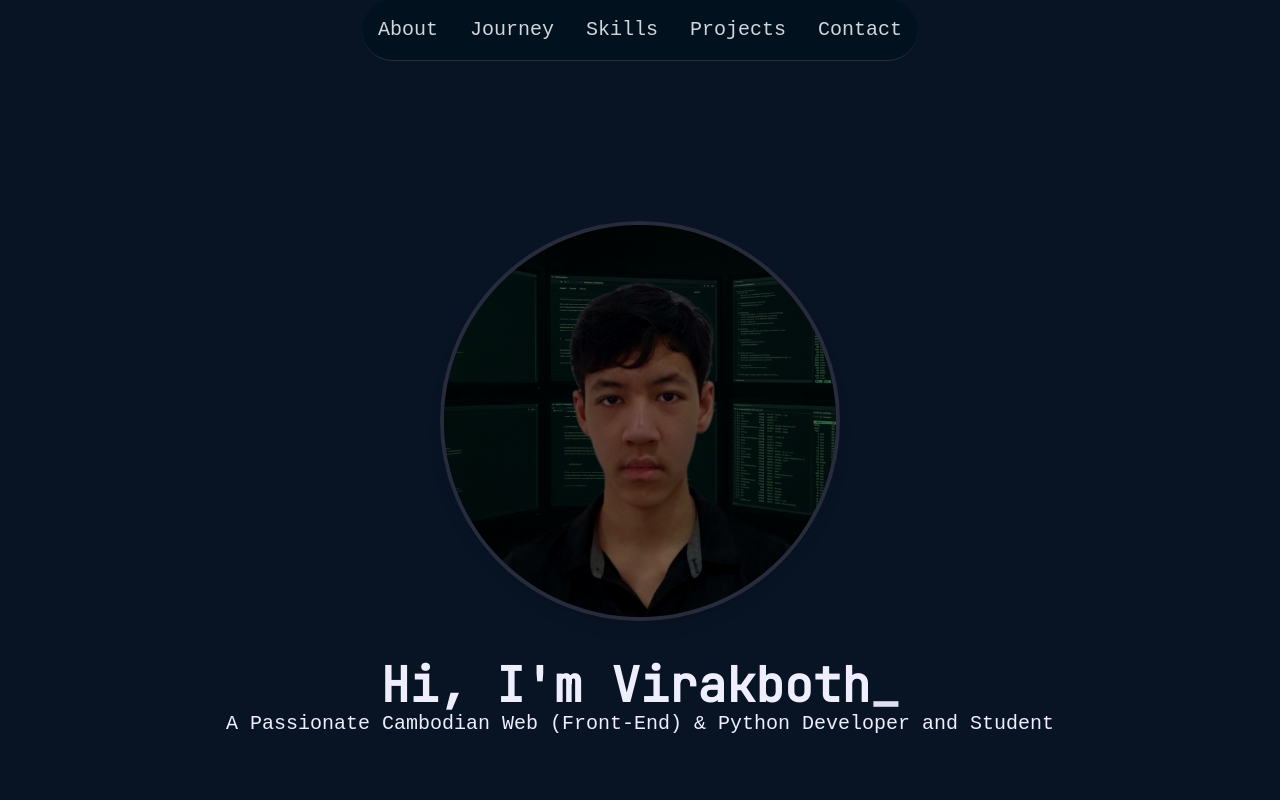
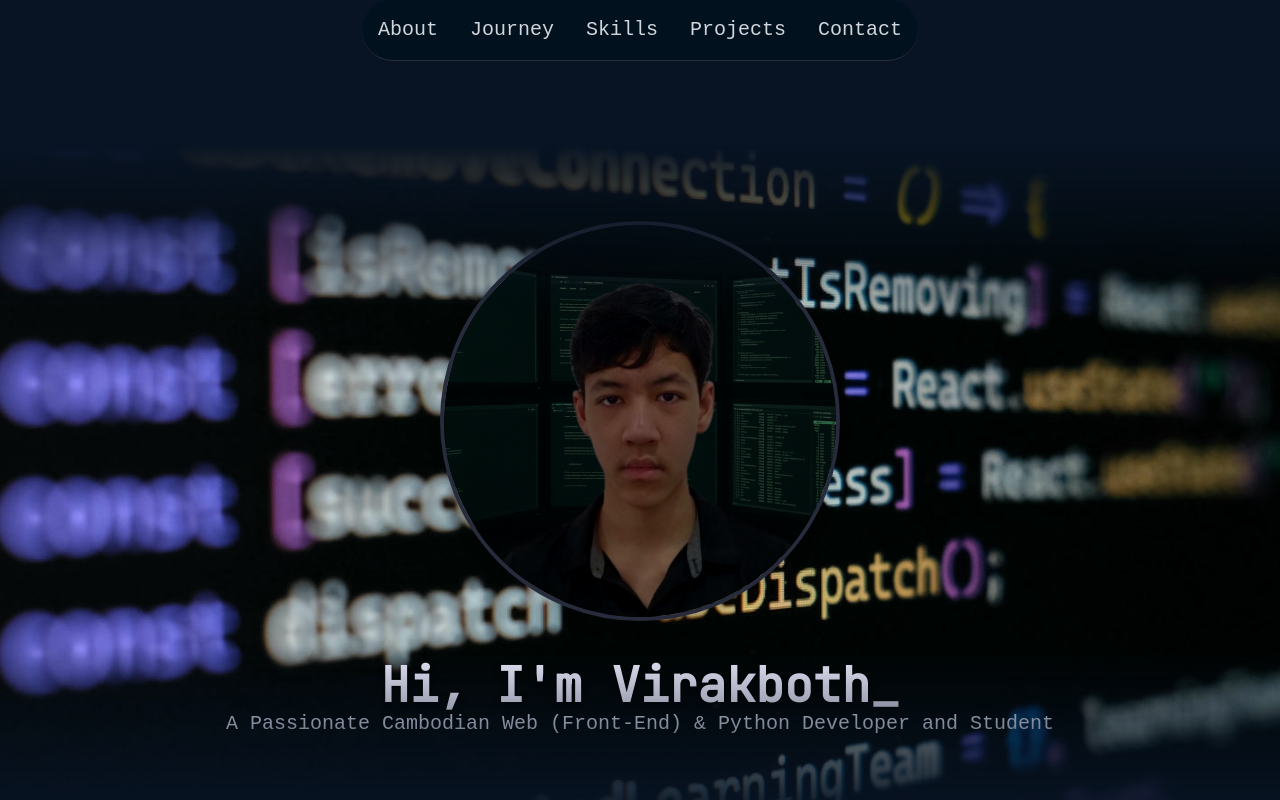
Before and after one commit to VirakbothSoth/Virakboth-Portfolio, a Next.js app: page / in a window 1280 px wide. Shown: the top 800 px of the page. Built offline with nearby package versions, Linux system fonts and the light colour scheme; a web font is replaced by a local one.

Commit message:
Added a background at the header

```diff
--- a/src/app/components/Hero.tsx
+++ b/src/app/components/Hero.tsx
@@ -1,8 +1,8 @@
-const face = '/assets/images/virakboth.jpg'
+const face = "/assets/images/virakboth.jpg";
 
 const Hero = () => {
   return (
-    <header>
+    <header className="bg-[url(/assets/images/bg.jpg)] mask-y-from-70% mask-y-to-90% bg-cover bg-center bg-no-repeat">
       <div className="p-40">
         <div>
           <div className="flex items-center justify-center mb-10">
@@ -12,20 +12,17 @@ const Hero = () => {
                 src={face}
                 alt="Virakboth's Face"
                 className="relative w-[200px] h-[200px] md:w-[400px] md:h-[400px] rounded-full border-4 border-[#272b3b] shadow-lg object-cover"
-              style={{ zIndex: 1, aspectRatio: '1 / 1' }}
+                style={{ zIndex: 1, aspectRatio: "1 / 1" }}
               />
             </span>
           </div>
           <div>
-              <h1 className="inline-block font-bold">
-                Hi, I'm Virakboth
-              </h1>
-              <h1 className="inline-block font-bold animate-blink">
-                _
-              </h1>
+            <h1 className="inline-block font-bold text-shadow-lg/30 ">Hi, I'm Virakboth</h1>
+            <h1 className="inline-block font-bold animate-blink text-shadow-lg/30 ">_</h1>
           </div>
           <p>
-                A Passionate Cambodian Web (Front-End) & Python Developer and Student
+            A Passionate Cambodian Web (Front-End) & Python Developer and
+            Student
           </p>
         </div>
       </div>
@@ -41,7 +38,7 @@ const Hero = () => {
         `}
       </style>
     </header>
-  )
-}
+  );
+};
 
-export default Hero
+export default Hero;
```
Also changed, not shown: public/assets/images/bg.jpg (added), src/app/styles/tailwind.css. Lines whose indentation alone changed are shown as unchanged.
